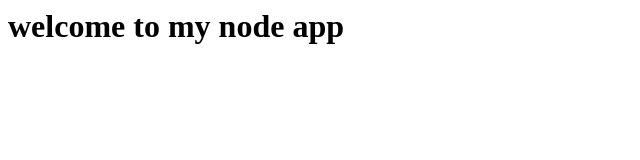
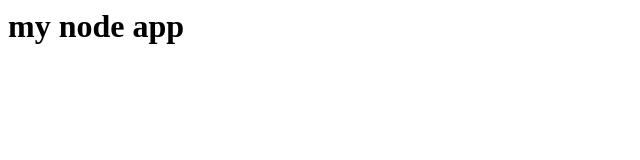
Before and after one commit to AKSHAY-b3/akshay.github.io, a website: page index.html in a window 1280 px wide. Shown: the whole page, without its empty margins (0-640 px from the left). Drawn offline with Linux system fonts and the light colour scheme.

Commit message:
commit first

```diff
--- a/index.html
+++ b/index.html
@@ -2,6 +2,6 @@
 <head> <title> my node app </title>
 </head>
 <body>
-<h1>welcome to my node app</h1>
+<h1>my node app</h1>
 </body>
 </html>
```
